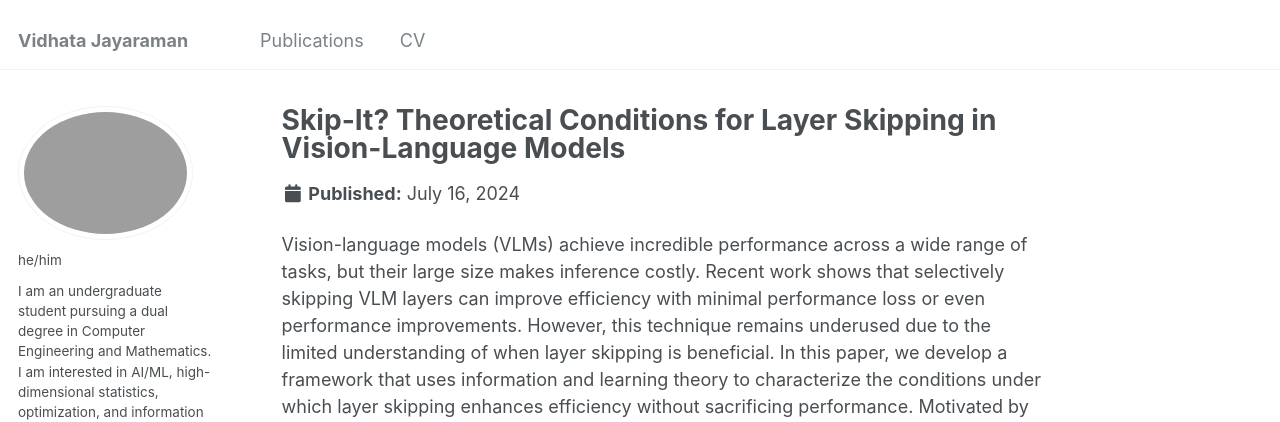
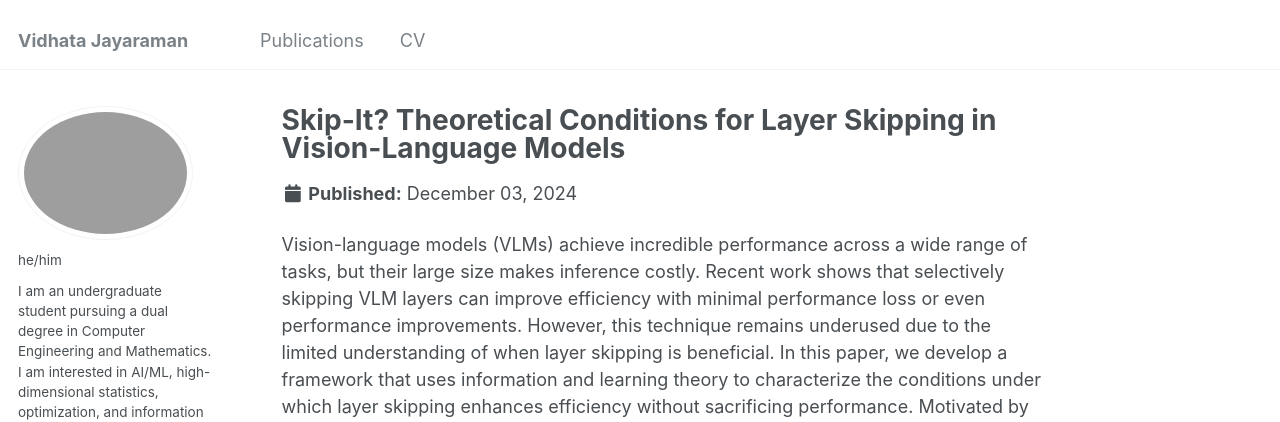
Before and after one commit to dxdt14/dxdt14.github.io, a Jekyll site: the page built from _publications/2025-12-3_SkipIt.md, in a window 1280 px wide and 900 px high. Shown: the top 422 px of the window. Built offline with Jekyll 4.4.1, drawn with Linux system fonts in a browser that asks for light colours; some web fonts are replaced.

Commit message:
fixed date in skipit

```diff
--- a/_publications/2025-12-3_SkipIt.md
+++ b/_publications/2025-12-3_SkipIt.md
@@ -3,7 +3,7 @@ title: "Skip-It? Theoretical Conditions for Layer Skipping in Vision-Language Mo
 collection: publications
 category: manuscripts
 excerpt: 'Under Review for ICLR 2026. Paper presents a unified framework for analyzing model efficiency improvement methods such as token pruning and layer skipping. We then use this framework and do a case-study on layer-skipping, theoretically grounding its results. '
-date: 2024-07-16
+date: 2024-12-03
 paperurl: 'https://www.arxiv.org/abs/2509.25584'
 citation: 'Hartman, M.^†, Jayaraman V.A.^†, Choraria, M., Bhimaraju, A., & Varshney, L.R. (2025). Skip-It? Theoretical
 Conditions for Layer Skipping in Vision-Language Models. Preprint https://www.arxiv.org/abs/2509.25584'
```
